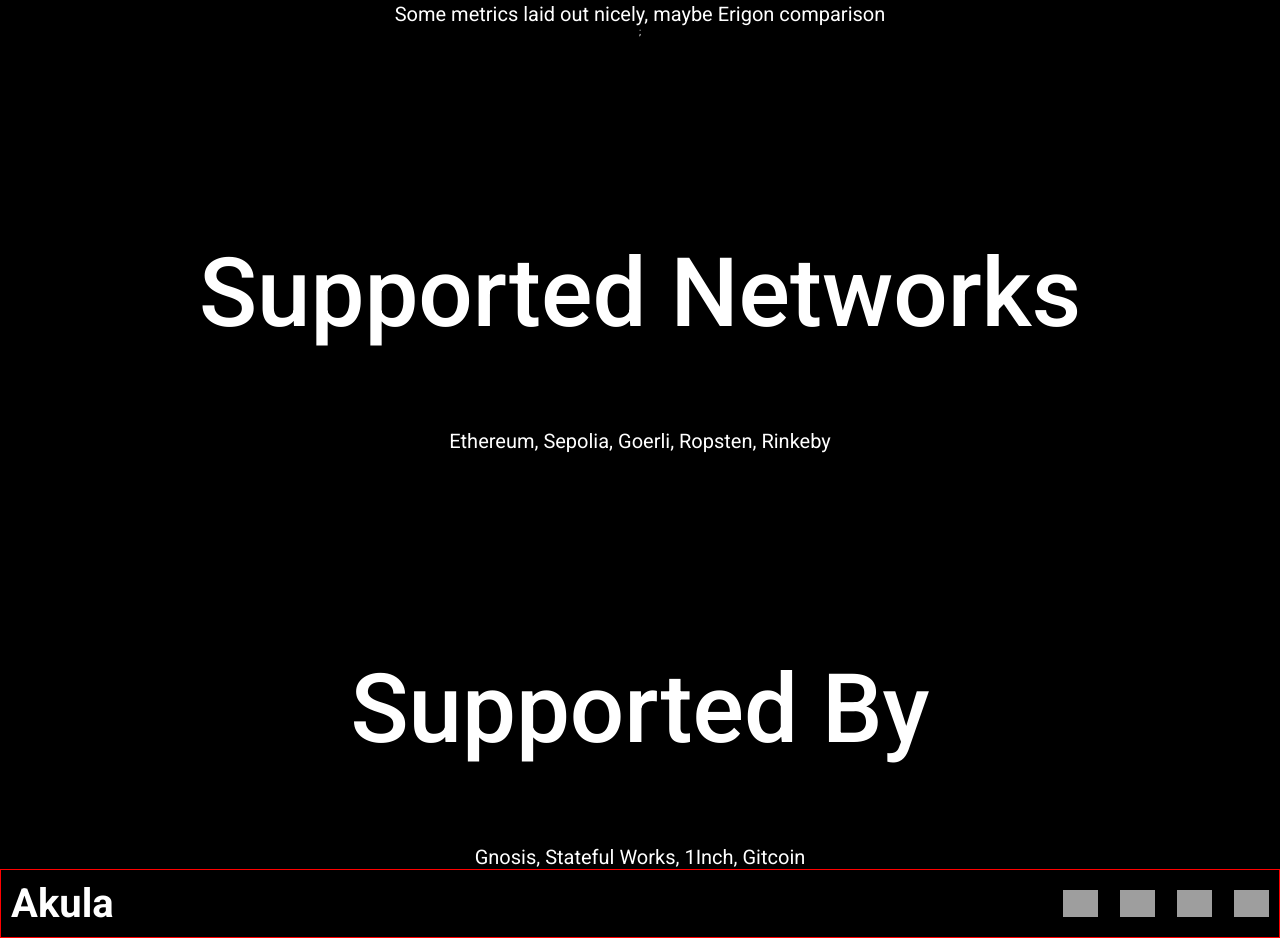
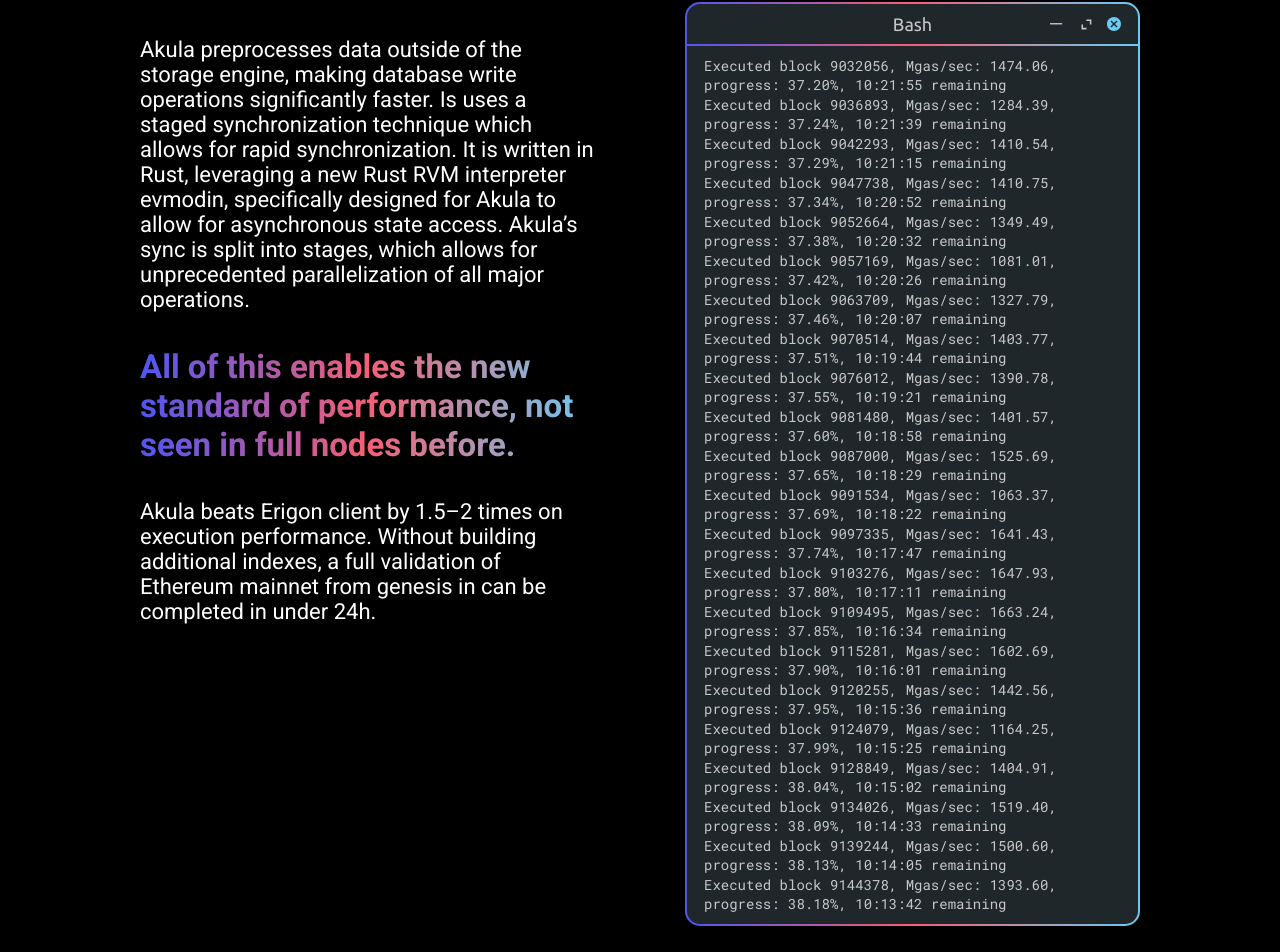
Before and after one commit to akula-bft/website, a React (Create React App) app: page / in a window 1280 px wide. Shown: the part 2241-3193 px from the top of the page. Built offline with nearby package versions, Linux system fonts and the light colour scheme; grey boxes are pictures that could not be loaded.

Commit message:
:rocket: add performance content

```diff
--- a/src/components/Performance.tsx
+++ b/src/components/Performance.tsx
@@ -1,18 +1,96 @@
 import styled from "styled-components";
 import Section from "./Section";
+import Terminal from "./Terminal";
+
+const terminalContent: string[] = [
+  "Executed block 9032056, Mgas/sec: 1474.06, progress: 37.20%, 10:21:55 remaining",
+  "Executed block 9036893, Mgas/sec: 1284.39, progress: 37.24%, 10:21:39 remaining",
+  "Executed block 9042293, Mgas/sec: 1410.54, progress: 37.29%, 10:21:15 remaining",
+  "Executed block 9047738, Mgas/sec: 1410.75, progress: 37.34%, 10:20:52 remaining",
+  "Executed block 9052664, Mgas/sec: 1349.49, progress: 37.38%, 10:20:32 remaining",
+  "Executed block 9057169, Mgas/sec: 1081.01, progress: 37.42%, 10:20:26 remaining",
+  "Executed block 9063709, Mgas/sec: 1327.79, progress: 37.46%, 10:20:07 remaining",
+  "Executed block 9070514, Mgas/sec: 1403.77, progress: 37.51%, 10:19:44 remaining",
+  "Executed block 9076012, Mgas/sec: 1390.78, progress: 37.55%, 10:19:21 remaining",
+  "Executed block 9081480, Mgas/sec: 1401.57, progress: 37.60%, 10:18:58 remaining",
+  "Executed block 9087000, Mgas/sec: 1525.69, progress: 37.65%, 10:18:29 remaining",
+  "Executed block 9091534, Mgas/sec: 1063.37, progress: 37.69%, 10:18:22 remaining",
+  "Executed block 9097335, Mgas/sec: 1641.43, progress: 37.74%, 10:17:47 remaining",
+  "Executed block 9103276, Mgas/sec: 1647.93, progress: 37.80%, 10:17:11 remaining",
+  "Executed block 9109495, Mgas/sec: 1663.24, progress: 37.85%, 10:16:34 remaining",
+  "Executed block 9115281, Mgas/sec: 1602.69, progress: 37.90%, 10:16:01 remaining",
+  "Executed block 9120255, Mgas/sec: 1442.56, progress: 37.95%, 10:15:36 remaining",
+  "Executed block 9124079, Mgas/sec: 1164.25, progress: 37.99%, 10:15:25 remaining",
+  "Executed block 9128849, Mgas/sec: 1404.91, progress: 38.04%, 10:15:02 remaining",
+  "Executed block 9134026, Mgas/sec: 1519.40, progress: 38.09%, 10:14:33 remaining",
+  "Executed block 9139244, Mgas/sec: 1500.60, progress: 38.13%, 10:14:05 remaining",
+  "Executed block 9144378, Mgas/sec: 1393.60, progress: 38.18%, 10:13:42 remaining",
+];
 
 const StyledPerformance = styled.div`
+  display: grid;
+  grid-template-columns: 1fr 1fr;
+  grid-gap: 9rem;
+  font-size: 2rem;
+  width: 100%;
+  padding: 0 14rem;
+`;
+
+const DescriptionSection = styled.div`
+  width: 100%;
   display: flex;
-  font-size: 2rem;
+  flex-direction: column;
+`;
+
+const Description = styled.p`
+  font-size: 2.2rem;
+  font-weight: 400;
+  margin-top: 3.5rem;
+`;
+
+const Highlight = styled.p`
+  position: relative;
+  font-size: 3.3rem;
+  font-weight: 600;
+  background: var(--gradient);
+  -webkit-background-clip: text;
+  -webkit-text-fill-color: transparent;
+`;
+
+const TerminalSection = styled.div`
+  width: 100%;
 `;
 
 const Performance = () => {
   return (
     <Section id="performance" header="Performance">
       <StyledPerformance>
-        Some metrics laid out nicely, maybe Erigon comparison
+        <DescriptionSection>
+          <Description>
+            Akula preprocesses data outside of the storage engine, making
+            database write operations significantly faster. Is uses a staged
+            synchronization technique which allows for rapid synchronization. It
+            is written in Rust, leveraging a new Rust RVM interpreter evmodin,
+            specifically designed for Akula to allow for asynchronous state
+            access. Akula’s sync is split into stages, which allows for
+            unprecedented parallelization of all major operations.
+          </Description>
+          <Description>
+            <Highlight>
+              All of this enables the new standard of performance, not seen in
+              full nodes before.
+            </Highlight>
+          </Description>
+          <Description>
+            Akula beats Erigon client by 1.5–2 times on execution performance.
+            Without building additional indexes, a full validation of Ethereum
+            mainnet from genesis in can be completed in under 24h.
+          </Description>
+        </DescriptionSection>
+        <TerminalSection>
+          <Terminal small code={terminalContent} />
+        </TerminalSection>
       </StyledPerformance>
-      ;
     </Section>
   );
 };
```
